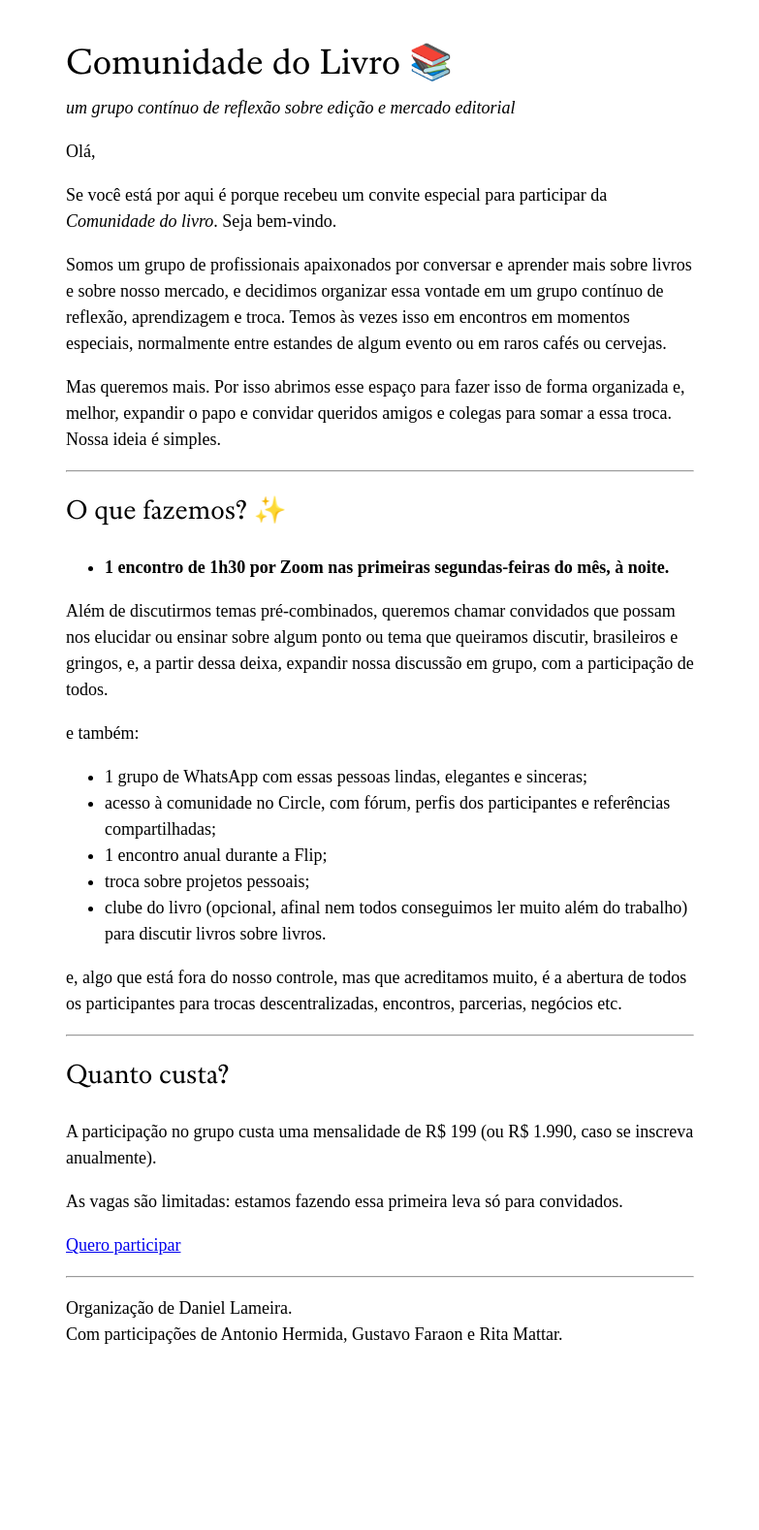
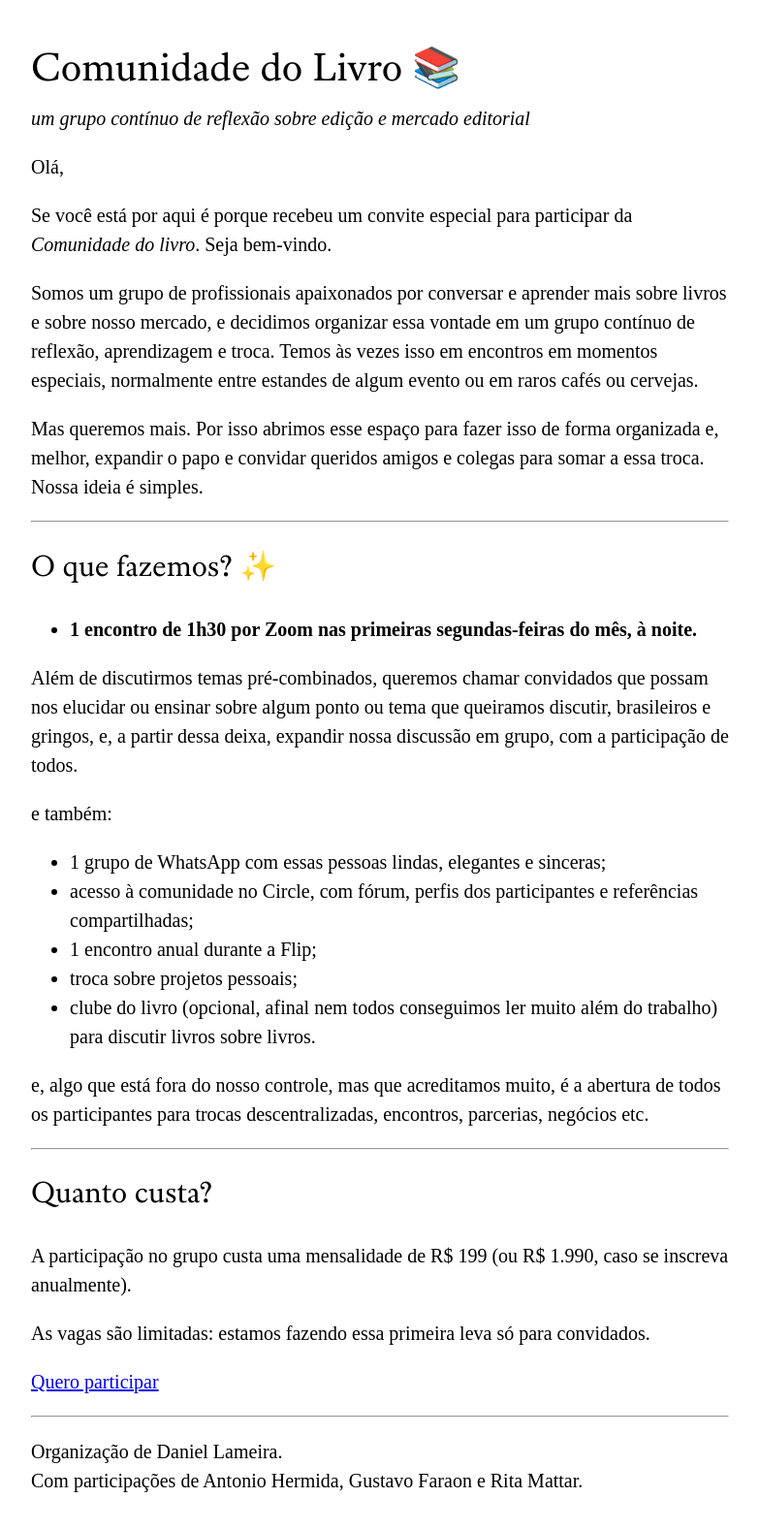
Before and after one commit to ssseiva/comunidadedolivro, a Jekyll site: the page built from index.md, in a window 1280 px wide. Shown: the whole page at 97% size, without its empty margins (248-1031 px from the left). Built offline with Jekyll 4.4.1, drawn with Linux system fonts in a browser that asks for light colours; our own code applies the rules of GitHub Pages for plain Markdown files; before the commit the page ends 1424 px from its top, so only the background shows below that.

Commit message:
Aumenta a fonte do texto de 18px para 20px
Co-Authored-By: Claude Opus 5 <noreply@anthropic.com>

```diff
--- a/_layouts/default.html
+++ b/_layouts/default.html
@@ -7,7 +7,7 @@
 <meta name="description" content="{{ site.description }}">
 <style>
   @font-face { font-family: "Register"; src: url("{{ '/fontes/Register-Regular.otf' | relative_url }}") format("opentype"); font-weight: normal; font-style: normal; font-display: swap; }
-  body { background: #FFFFFF; color: #000000; font-family: "Times New Roman", Times, serif; font-size: 18px; line-height: 1.5; padding: 16px; max-width: 36em; margin: 0 auto; }
+  body { background: #FFFFFF; color: #000000; font-family: "Times New Roman", Times, serif; font-size: 20px; line-height: 1.5; padding: 16px; max-width: 36em; margin: 0 auto; }
   h1, h2 { font-family: "Register", "Times New Roman", Times, serif; font-weight: normal; }
   h1 { margin-bottom: 0; }
   h1 + p { margin-top: 0.2em; }
```
